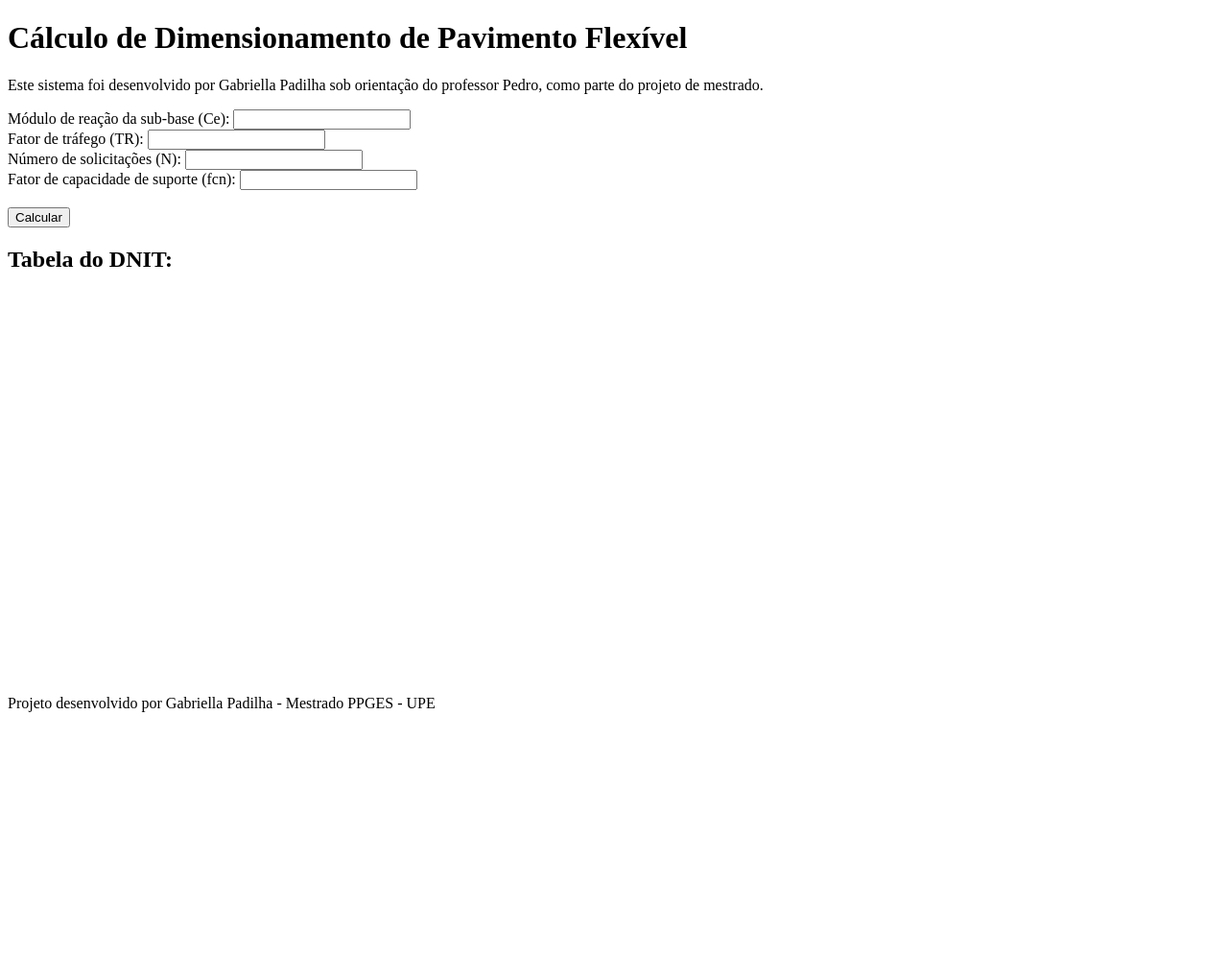
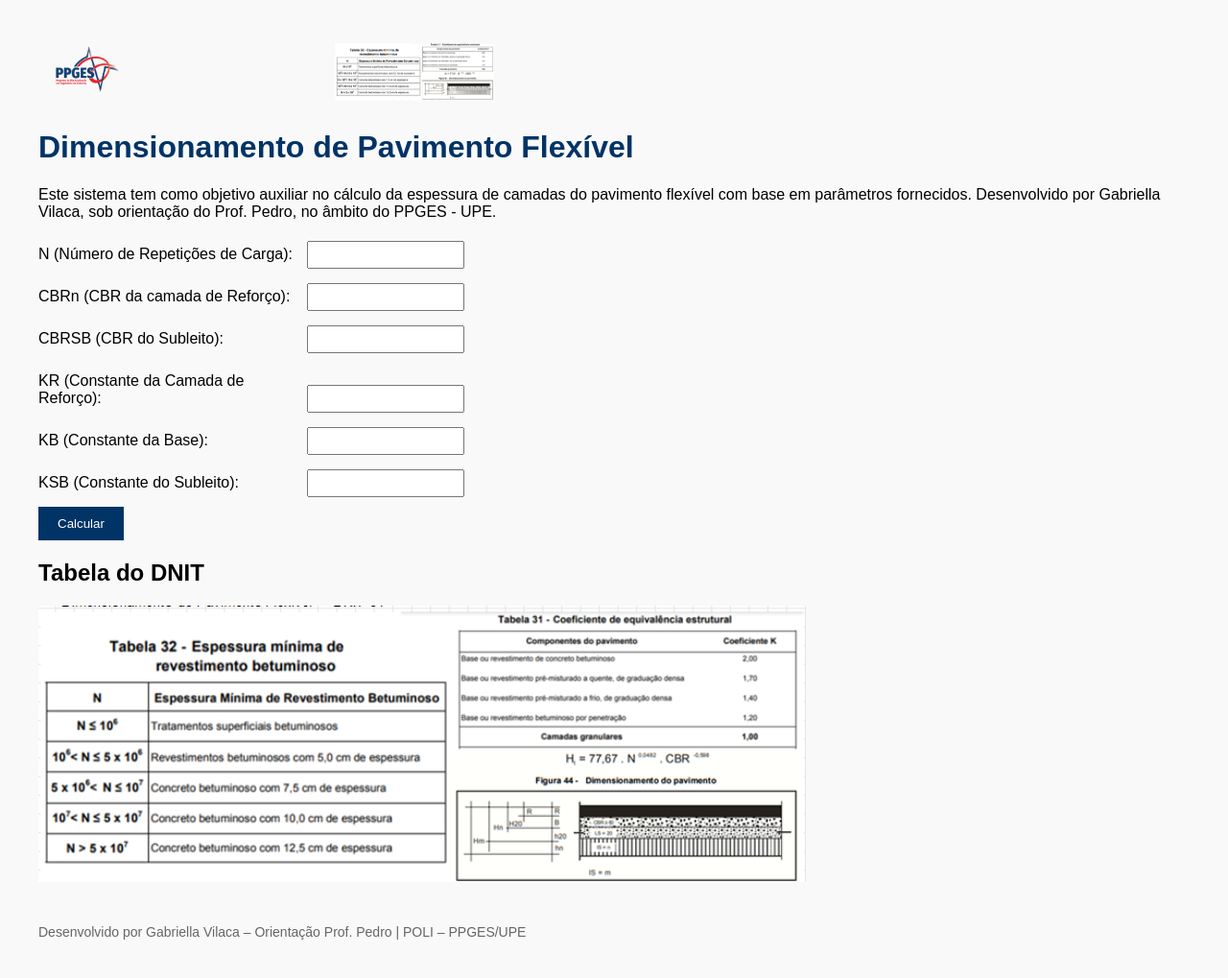
Before and after one commit to gabivilaca/dimensionamento-pavimento, a Flask app: page / in a window 1280 px wide. Shown: the whole page at 96% size. Before the commit the page ends 742 px from the top, so only its background shows below. Run offline with Flask 3, Linux system fonts and the light colour scheme.

Commit message:
Versão final com layout, cálculo na tela, tabela DNIT, logos e cabeçalho

```diff
--- a/app.py
+++ b/app.py
@@ -7,15 +7,20 @@
     resultado = None
     if request.method == 'POST':
         try:
-            ce = float(request.form['ce'])
-            tr = float(request.form['tr'])
-            n = float(request.form['n'])
-            fcn = float(request.form['fcn'])
+            N = float(request.form['N'])
+            CBRn = float(request.form['CBRn'])
+            CBRsb = float(request.form['CBRsb'])
+            KR = float(request.form['KR'])
+            KB = float(request.form['KB'])
+            KSB = float(request.form['KSB'])
 
-            log_n = (log10(n) - log10(tr * ce)) / log10(fcn)
-            resultado = round(log_n, 2)
+            Hn = KR * (77.67 * (N**0.0442) * (CBRn**-0.548))
+            Hb = KB * (77.67 * (N**0.0442) * (CBRsb**-0.548))
+            Hsb = KSB * (77.67 * (N**0.0442) * (CBRsb**-0.548))
+
+            resultado = {'Hn': round(Hn, 2), 'Hb': round(Hb, 2), 'Hsb': round(Hsb, 2)}
         except Exception as e:
-            resultado = f"Erro: {e}"
+            resultado = {'erro': str(e)}
     return render_template('index.html', resultado=resultado)
 
 if __name__ == '__main__':
--- /dev/null
+++ b/static/style.css
@@ -0,0 +1,41 @@
+
+body {
+    font-family: Arial, sans-serif;
+    margin: 40px;
+    background-color: #f9f9f9;
+}
+h1 {
+    color: #003366;
+}
+header img {
+    height: 60px;
+    margin: 5px 10px;
+}
+label {
+    display: inline-block;
+    width: 280px;
+    margin-top: 10px;
+}
+input {
+    padding: 5px;
+    margin-bottom: 10px;
+    width: 150px;
+}
+button {
+    padding: 10px 20px;
+    background-color: #003366;
+    color: white;
+    border: none;
+    cursor: pointer;
+}
+.resultado {
+    background-color: #e6f2ff;
+    padding: 15px;
+    margin-top: 20px;
+    border-left: 5px solid #003366;
+}
+footer {
+    margin-top: 40px;
+    font-size: 14px;
+    color: #666;
+}
--- a/templates/index.html
+++ b/templates/index.html
@@ -3,33 +3,43 @@
 <html lang="pt-br">
 <head>
     <meta charset="UTF-8">
-    <title>Dimensionamento de Pavimento</title>
+    <title>Dimensionamento de Pavimento Flexível</title>
+    <link rel="stylesheet" href="{{ url_for('static', filename='style.css') }}">
 </head>
 <body>
-    <h1>Cálculo de Dimensionamento de Pavimento Flexível</h1>
-    <p>Este sistema foi desenvolvido por Gabriella Padilha sob orientação do professor Pedro, como parte do projeto de mestrado.</p>
-
-    <form method="POST">
-        <label>Módulo de reação da sub-base (Ce):</label>
-        <input type="number" step="any" name="ce" required><br>
-        <label>Fator de tráfego (TR):</label>
-        <input type="number" step="any" name="tr" required><br>
-        <label>Número de solicitações (N):</label>
-        <input type="number" step="any" name="n" required><br>
-        <label>Fator de capacidade de suporte (fcn):</label>
-        <input type="number" step="any" name="fcn" required><br><br>
-        <input type="submit" value="Calcular">
+    <header>
+        <img src="{{ url_for('static', filename='logo_ppges.png') }}" alt="Logo PPGES">
+        <img src="{{ url_for('static', filename='logo_poli.png') }}" alt="Logo POLI">
+    </header>
+    <h1>Dimensionamento de Pavimento Flexível</h1>
+    <p class="descricao">Este sistema tem como objetivo auxiliar no cálculo da espessura de camadas do pavimento flexível com base em parâmetros fornecidos. Desenvolvido por Gabriella Vilaca, sob orientação do Prof. Pedro, no âmbito do PPGES - UPE.</p>
+    <form method="post">
+        <label>N (Número de Repetições de Carga):</label><input type="text" name="N"><br>
+        <label>CBRn (CBR da camada de Reforço):</label><input type="text" name="CBRn"><br>
+        <label>CBRSB (CBR do Subleito):</label><input type="text" name="CBRsb"><br>
+        <label>KR (Constante da Camada de Reforço):</label><input type="text" name="KR"><br>
+        <label>KB (Constante da Base):</label><input type="text" name="KB"><br>
+        <label>KSB (Constante do Subleito):</label><input type="text" name="KSB"><br>
+        <button type="submit">Calcular</button>
     </form>
-
     {% if resultado %}
-        <h2>Resultado:</h2>
-        <p>Espessura calculada da camada: {{ resultado }}</p>
+        {% if resultado.erro %}
+            <p class="erro">Erro: {{ resultado.erro }}</p>
+        {% else %}
+            <div class="resultado">
+                <h2>Resultado do Dimensionamento</h2>
+                <p>Hn (Reforço): {{ resultado.Hn }} cm</p>
+                <p>Hb (Base): {{ resultado.Hb }} cm</p>
+                <p>Hsb (Subleito): {{ resultado.Hsb }} cm</p>
+            </div>
+        {% endif %}
     {% endif %}
-
-    <h2>Tabela do DNIT:</h2>
-    <img src="{{ url_for('static', filename='tabela_dnit.png') }}" alt="Tabela do DNIT" style="max-width:100%;">
+    <div class="tabela">
+        <h2>Tabela do DNIT</h2>
+        <img src="{{ url_for('static', filename='tabela_dnit.png') }}" alt="Tabela DNIT" style="width:100%;max-width:800px;">
+    </div>
     <footer>
-        <p>Projeto desenvolvido por Gabriella Padilha - Mestrado PPGES - UPE</p>
+        <p>Desenvolvido por Gabriella Vilaca – Orientação Prof. Pedro | POLI – PPGES/UPE</p>
     </footer>
 </body>
 </html>
```
Also changed, not shown: requirements.txt (line endings or trailing spaces), static/logo_poli.png (added), static/logo_ppges.png (added), static/tabela_dnit.png.
